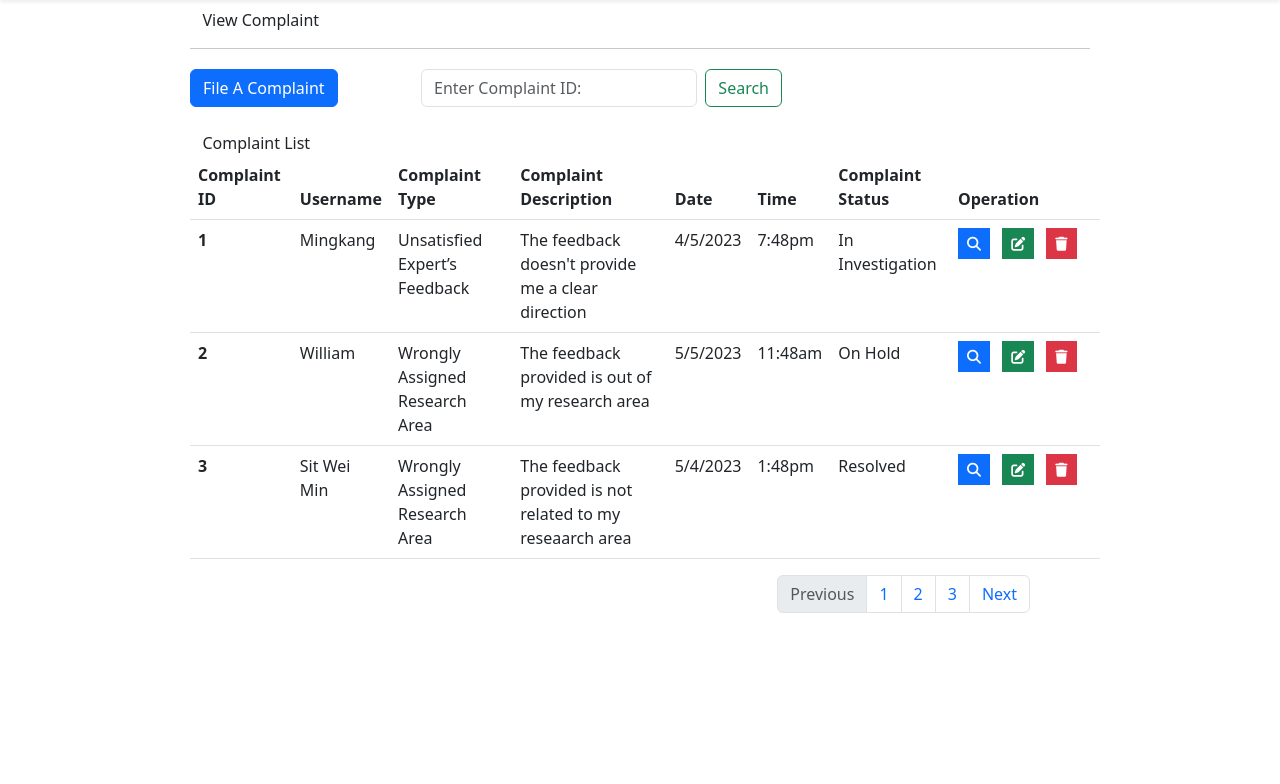
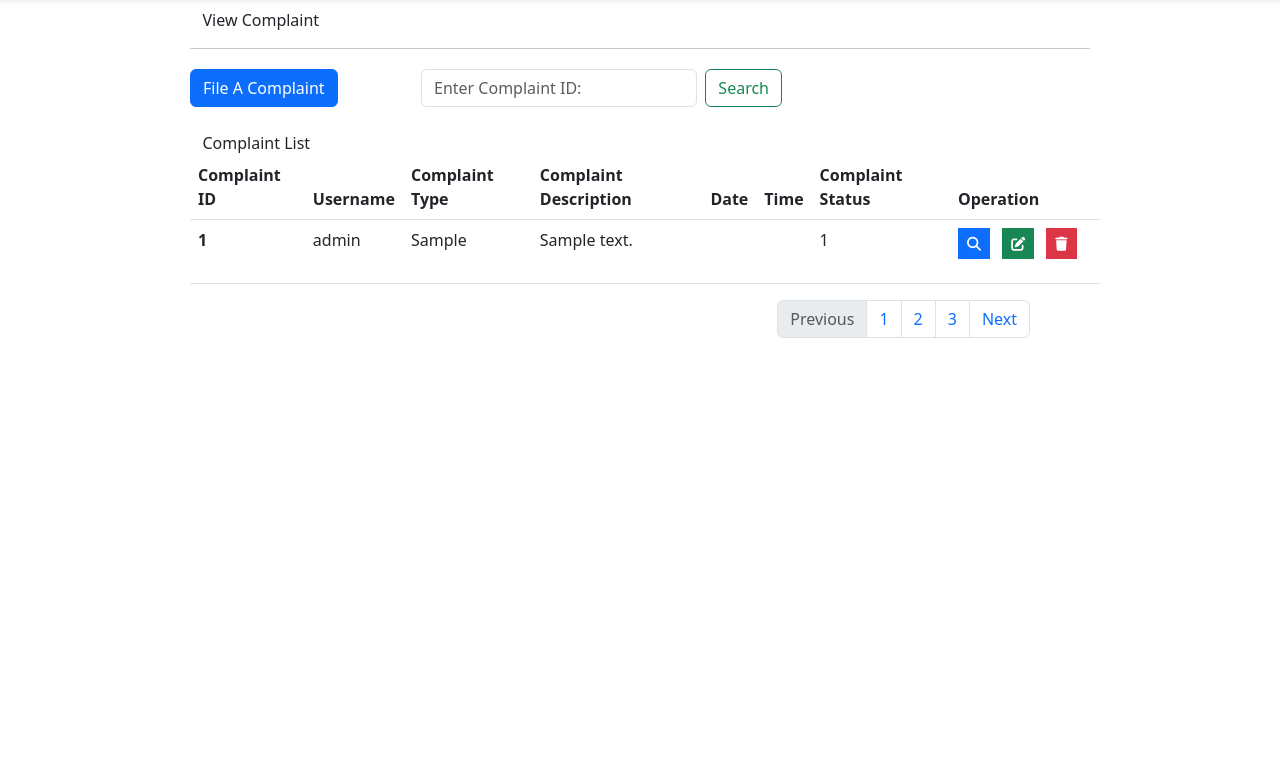
Before and after one commit to zhaolinlau/FK-EduSearch, a PHP site: page /SearchComplaint.php in a window 1280 px wide. Shown: the part 56-840 px from the top of the page. Run offline with PHP 8.4, Linux system fonts and the light colour scheme; a user stored in the database is signed in; data comes from the database, SQL or seed files in the repository; tables that the repository leaves empty hold one stand-in row (values such as "Sample post"); some libraries are stand-ins or nearby versions.

Commit message:
ComplaintListonly

```diff
--- a/SearchComplaint.php
+++ b/SearchComplaint.php
@@ -15,7 +15,6 @@ require "./Middleware/Authenticate.php";
 </head>
 
 <body class="h-100">
-
     <?php require "layouts/navbar.php"?>
     <div class="col" style="margin:0 auto;margin-top:40px; width:900px; ">
         <br>
@@ -32,7 +31,8 @@ require "./Middleware/Authenticate.php";
                 </form>
             </div>
         </div>
-			<div style="width: 910px;"> <br>
+        <div style="width: 910px;">
+            <br>
             &nbsp &nbsp<label class="text3">Complaint List</label>
             <table class="table">
                 <thead>
@@ -48,72 +48,55 @@ require "./Middleware/Authenticate.php";
                     </tr>
                 </thead>
                 <tbody>
+                    <?php
+                    try {
+                        require "./config/db.php";
+												$UserID = $_SESSION["user_id"];
+                        $stmt = $conn->prepare("SELECT c.ComplaintID, u.UserName, c.ComplaintType, c.ComplaintDescription, c.ComplaintStatus
+                        												FROM complaint c
+                        												JOIN user u ON c.UserID = u.UserID
+                        												WHERE c.UserID = :UserID");
+                        $stmt->bindParam(':UserID', $UserID);
+                        $stmt->execute();
+                        $result = $stmt->fetchAll(PDO::FETCH_ASSOC);
+                        if ($stmt->rowCount() > 0) :
+                            foreach ($result as $complaint) :
+                    ?>
                                 <tr>
-      <th scope="row">1</th>
-      <td>Mingkang</td>
-      <td>Unsatisfied Expert’s Feedback</td>
-      <td>The feedback doesn't provide me a clear direction</td>
-      <td>4/5/2023</td>
-      <td>7:48pm</td>
-      <td>In Investigation</td>
+                                    <th scope="row"><?php echo $complaint['ComplaintID']; ?></th>
+                                    <td><?php echo $complaint['UserName']; ?></td>
+                                    <td><?php echo $complaint['ComplaintType']; ?></td>
+                                    <td><?php echo $complaint['ComplaintDescription']; ?></td>
+                                    <td></td>
+                                    <td></td>
+                                    <td><?php echo $complaint['ComplaintStatus']; ?></td>
                                     <td style="width: 150px;">
                                         <ul class="list-inline">
                                             <li class="list-inline-item">
-          <button class="btn btn-primary btn-sm rounded-0" type="button" data-toggle="tooltip" data-placement="top" title="View" onclick="window.location.href='ViewComplaint.php'"><i class="fa fa-search"></i></button>
+                                                <button class="btn btn-primary btn-sm rounded-0" type="button" data-toggle="tooltip" data-placement="top" title="View" onclick="window.location.href='ViewComplaint.php?ComplaintID=<?php echo $complaint['ComplaintID'];?>'"><i class="fa fa-search"></i></button>
                                             </li>
                                             <li class="list-inline-item">
-          <button class="btn btn-success btn-sm rounded-0" type="button" data-toggle="tooltip" data-placement="top" title="Edit" onclick="window.location.href='EditComplaint.php'"><i class="fa fa-edit"></i></button>
+                                                <button class="btn btn-success btn-sm rounded-0" type="button" data-toggle="tooltip" data-placement="top" title="Edit" onclick="window.location.href='EditComplaint.php?ComplaintID=<?php echo $complaint['ComplaintID'];?>'"><i class="fa fa-edit"></i></button>
                                             </li>
                                             <li class="list-inline-item">
-          <button id="delete-btn" class="btn btn-danger btn-sm rounded-0" type="button" data-toggle="tooltip" data-placement="top" title="Delete" ><i class="fa fa-trash"></i></button>
+																						<button class="btn btn-danger btn-sm rounded-0" type="button" data-toggle="tooltip" data-placement="top" title="Delete" onclick="deleteComplaint(<?php echo $complaint['ComplaintID'];?>)"><i class="fa fa-trash"></i></button>
                                             </li>
                                         </ul>
                                     </td>
                                 </tr>
+                        <?php
+                            endforeach;
+                        else :
+                        ?>
                             <tr>
-      <th scope="row">2</th>
-      <td>William</td>
-      <td>Wrongly Assigned Research Area</td>
-      <td>The feedback provided is out of my research area</td>
-      <td>5/5/2023</td>
-      <td>11:48am</td>
-      <td>On Hold</td>
-      <td style="width: 150px;">
-      <ul class="list-inline">
-      <li class="list-inline-item">
-          <button class="btn btn-primary btn-sm rounded-0" type="button" data-toggle="tooltip" data-placement="top" title="View" onclick="window.location.href='ViewComplaint.php'"><i class="fa fa-search"></i></button>
-        </li>
-        <li class="list-inline-item">
-          <button class="btn btn-success btn-sm rounded-0" type="button" data-toggle="tooltip" data-placement="top" title="Edit" onclick="window.location.href='EditComplaint.php'"><i class="fa fa-edit"></i></button>
-        </li>
-        <li class="list-inline-item">
-          <button id="delete-btn" class="btn btn-danger btn-sm rounded-0" type="button" data-toggle="tooltip" data-placement="top" title="Delete"><i class="fa fa-trash"></i></button>
-        </li>
-      </ul>
-      </td>
+                                <td colspan="8">No complaints found.</td>
                             </tr>
-    <tr>
-      <th scope="row">3</th>
-      <td>Sit Wei Min</td>
-      <td>Wrongly Assigned Research Area</td>
-      <td>The feedback provided is not related to my reseaarch area</td>
-      <td>5/4/2023</td>
-      <td>1:48pm</td>
-      <td>Resolved</td>
-      <td style="width: 150px;">
-      <ul class="list-inline">
-      <li class="list-inline-item">
-          <button class="btn btn-primary btn-sm rounded-0" type="button" data-toggle="tooltip" data-placement="top" title="View" onclick="window.location.href='ViewComplaint.php'"><i class="fa fa-search"></i></button>
-        </li>
-        <li class="list-inline-item">
-          <button class="btn btn-success btn-sm rounded-0" type="button" data-toggle="tooltip" data-placement="top" title="Edit" onclick="window.location.href='EditComplaint.php'"><i class="fa fa-edit"></i></button>
-        </li>
-        <li class="list-inline-item">
-          <button id="delete-btn" class="btn btn-danger btn-sm rounded-0" type="button" data-toggle="tooltip" data-placement="top" title="Delete"><i class="fa fa-trash"></i></button>
-        </li>
-      </ul>
-      </td>
-    </tr>
+                        <?php
+                        endif;
+                    } catch (PDOException $e) {
+                        echo $e->getMessage();
+                    }
+                        ?>
                 </tbody>
             </table>
         </div>
@@ -147,16 +130,29 @@ require "./Middleware/Authenticate.php";
             </ul>
         </nav>
     </div>
-</nav>
     <script src="./node_modules/bootstrap/dist/js/bootstrap.bundle.js"></script>
     <script src="./node_modules/bootstrap/dist/js/bootstrap.bundle.min.js"></script>
     <script src="https://code.jquery.com/jquery-3.6.0.min.js"></script>
     <script>
-    const deleteBtn = document.getElementById('delete-btn');
-  deleteBtn.addEventListener('click', function() {
+         function deleteComplaint(complaintID) {
         const confirmed = confirm("Are you sure you want to delete this record?");
         if (confirmed) {
-      showAlert("The record of complaint is sucessfully deleted");
+					<?php
+              try {
+                require "./config/db.php";
+								$stmt = $conn->prepare("DELETE FROM complaint WHERE ComplaintID = :complaintID");
+               	$stmt->bindParam(':complaintID', $complaintID);
+                $stmt->execute();
+								?>
+          showAlert("The record of the complaint is successfully deleted");
+					<?php
+						 $conn = null;
+						  } catch (PDOException $e) {
+					?>
+					showAlert("Error: <?php echo $e->getMessage(); ?>");
+					<?php
+					}
+					?>
             }
         });
         function showAlert(message) {
@@ -167,12 +163,11 @@ require "./Middleware/Authenticate.php";
         }
     </script>
     <script>
-    (function () {
-    $(document).ready(function () {
+        (function() {
+            $(document).ready(function() {
                 $('[data-toggle="tooltip"]').tooltip();
             });
         })();
     </script>
 </body>
-
 </html>
```
Also changed, not shown: FileComplaint.php (+48 -4 lines). Lines whose indentation alone changed are shown as unchanged.
